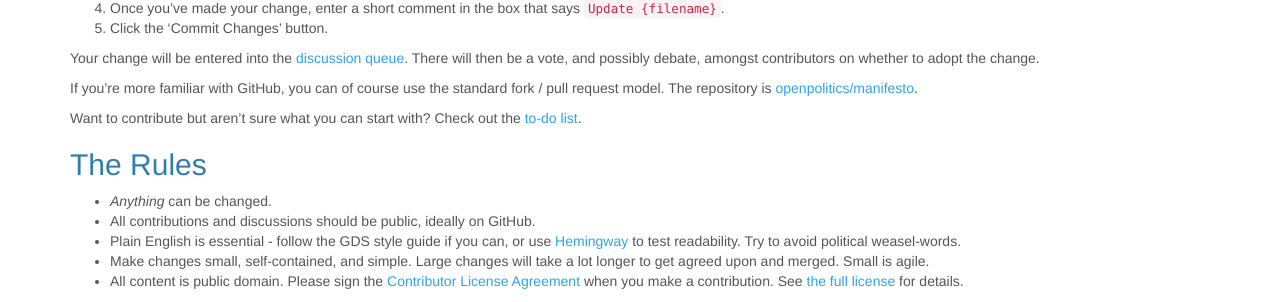
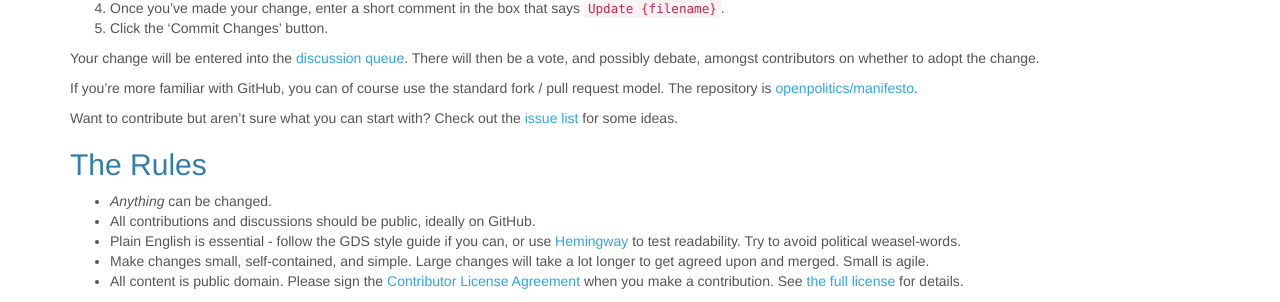
Before and after one commit to openpolitics/manifesto, a Jekyll site: the page built from contributing.md, in a window 1280 px wide and 1001 px high. Shown: the part 202-504 px from the top of the window. Built offline with Jekyll 4.4.1, drawn with Linux system fonts in a browser that asks for light colours.

Commit message:
fix html errors and broken links
no policy changes

```diff
--- a/_layouts/main.html
+++ b/_layouts/main.html
@@ -7,7 +7,7 @@
   <link href="{{site.baseurl}}stylesheets/bootstrap.min.css" rel="stylesheet">
   <link href="{{site.baseurl}}stylesheets/font-awesome.min.css" rel="stylesheet">
   <link href="{{site.baseurl}}stylesheets/custom.css" rel="stylesheet">
-  <link rel='icon' href='images/logo64.png' sizes="64x64" type="image/png">
+  <link rel='icon' href='/images/logo64.png' sizes="64x64" type="image/png">
   <style>
     body {
       padding-top: 50px;
@@ -26,7 +26,7 @@
           <span class="icon-bar"></span>
           <span class="icon-bar"></span>
         </button>
-        <a class="navbar-brand" href="{{site.baseurl}}index.html"><img src='/images/logo64_inverted.png'/ height='20' style='vertical-align: text-bottom'> {{site.name}}</a>
+        <a class="navbar-brand" href="{{site.baseurl}}index.html"><img src='/images/logo64_inverted.png'/ alt='logo' height='20' style='vertical-align: text-bottom'> {{site.name}}</a>
       </div>
       <div class="collapse navbar-collapse">
         <ul class="nav navbar-nav">
--- a/contributing.md
+++ b/contributing.md
@@ -14,7 +14,7 @@ Your change will be entered into the [discussion queue](http://votebot.openpolit
 
 If you're more familiar with GitHub, you can of course use the standard fork / pull request model. The repository is [openpolitics/manifesto](https://github.com/openpolitics/manifesto).
 
-Want to contribute but aren't sure what you can start with? Check out the [to-do list](todo.html).
+Want to contribute but aren't sure what you can start with? Check out the [issue list](https://github.com/openpolitics/manifesto/issues) for some ideas.
 
 ## The Rules
 
@@ -34,7 +34,7 @@ All changes (aside from very minor ones) should remain open for discussion for a
 
 Any contributor can block a merge by including a 'thumbs-down' symbol, as long as they include constructive reasoning and alternative proposals. A change cannot be merged as long as there are blocks in place.
 
-Votes are counted by an automated script, which sets the GitHub build status on the pull request depending whether enough votes have been received. See the [Votes](http://votebot.openpolitics.org.uk) page for details and vote counts. Changes are merged by a [repository administrator](https://github.com/orgs/openpolitics/members) once consensus is reached.
+Votes are counted by an automated script, which sets the GitHub build status on the pull request depending whether enough votes have been received. See the [Votes](http://votebot.openpolitics.org.uk) page for details and vote counts. Changes are merged by a [repository administrator](https://github.com/orgs/openpolitics/people) once consensus is reached.
 
 Once an author has had a change merged in, they will become an existing contributor and thus can vote on new changes.
 
```
Also changed, not shown: index.md (+1 -1 lines).
